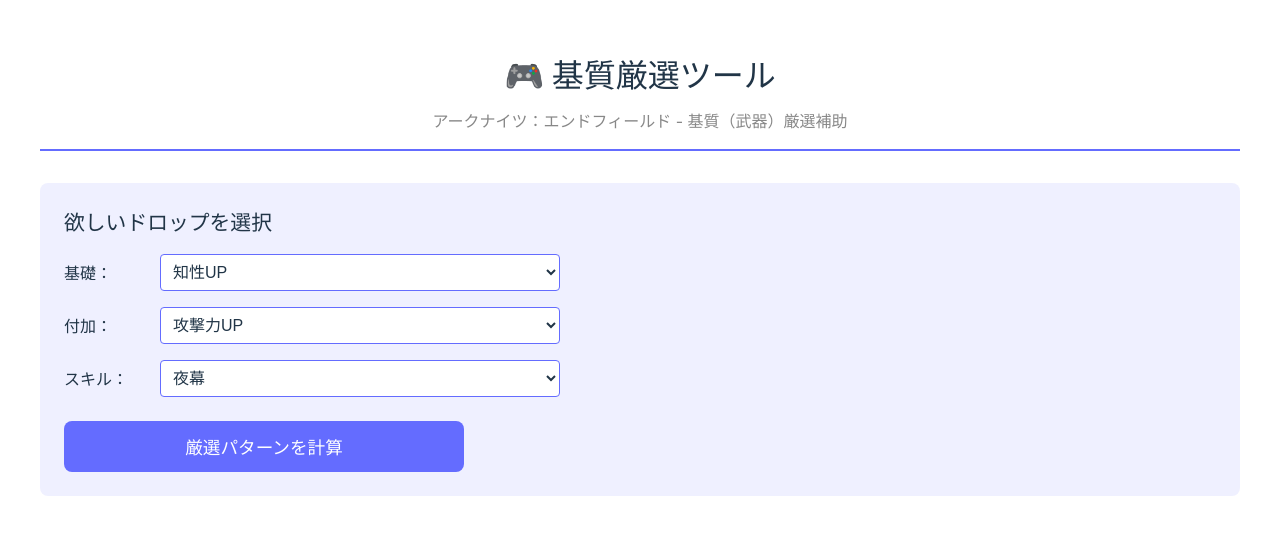
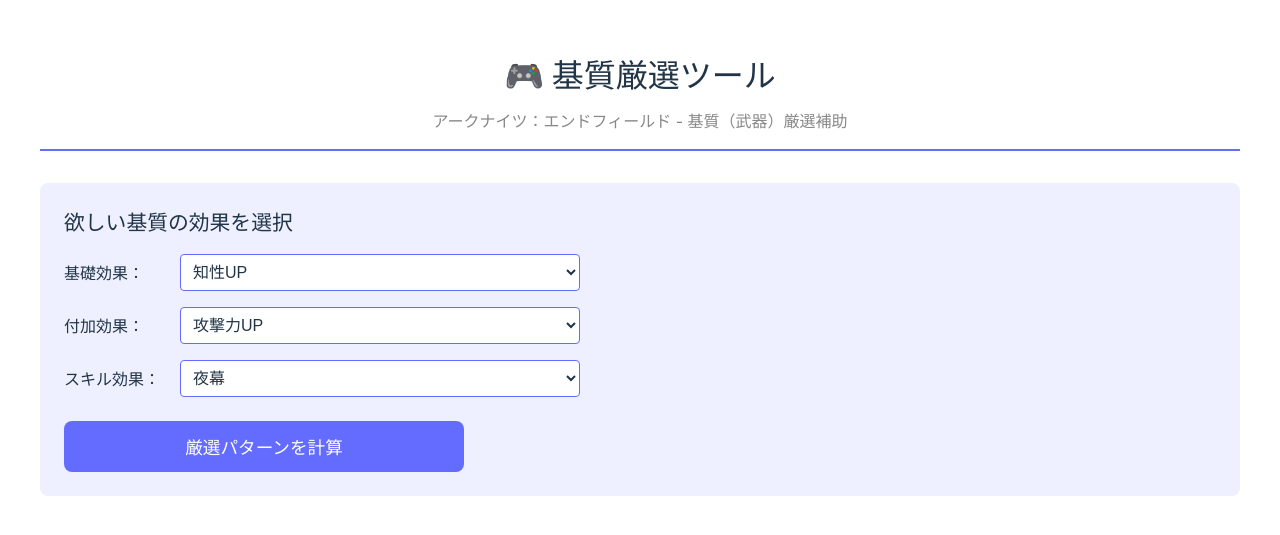
Before and after one commit to kotarou1192/kishitu-gensen, a Vue app: page / in a window 1280 px wide. Shown: the part 107-642 px from the top of the page. Built offline with nearby package versions, Linux system fonts and the light colour scheme.

Commit message:
細かい文言の修正

```diff
--- a/src/components/InputSection.vue
+++ b/src/components/InputSection.vue
@@ -21,10 +21,10 @@ const emit = defineEmits<Emits>();
 
 <template>
   <div class="input-section">
-    <h2>欲しいドロップを選択</h2>
+    <h2>欲しい基質の効果を選択</h2>
     <div class="selectors">
       <div class="selector-group">
-        <label for="base">基礎：</label>
+        <label for="base">基礎効果：</label>
         <select
           id="base"
           :value="selectedBase"
@@ -37,7 +37,7 @@ const emit = defineEmits<Emits>();
       </div>
 
       <div class="selector-group">
-        <label for="additional">付加：</label>
+        <label for="additional">付加効果：</label>
         <select
           id="additional"
           :value="selectedAdditional"
@@ -50,7 +50,7 @@ const emit = defineEmits<Emits>();
       </div>
 
       <div class="selector-group">
-        <label for="skill">スキル：</label>
+        <label for="skill">スキル効果：</label>
         <select
           id="skill"
           :value="selectedSkill"
@@ -95,7 +95,8 @@ const emit = defineEmits<Emits>();
 
 .selector-group label {
   font-weight: 600;
-  min-width: 80px;
+  width: 100px;
+  flex-shrink: 0;
 }
 
 .selector-group select {
--- a/src/components/PatternGroup.vue
+++ b/src/components/PatternGroup.vue
@@ -28,19 +28,19 @@ const weaponCountText = computed(() => {
     <div class="pattern-details">
       <div class="base-choices">
         <div v-if="group.requiredBaseChoices.length > 0" class="required-choices">
-          <strong>基礎（必須選択）:</strong>
+          <strong>基礎効果（必須選択）:</strong>
           <p class="required-list">{{ group.requiredBaseChoices.join(', ') }}</p>
         </div>
       </div>
 
       <div class="lock-info">
         <div v-if="group.mode === '付加固定'">
-          <p><strong>付加（固定）:</strong> {{ group.lockedAdditional }}</p>
-          <p><strong>スキル（ランダム）:</strong> エリアプールから（欲しい: {{ wantedSkill }}）</p>
+          <p><strong>付加効果（固定）:</strong> {{ group.lockedAdditional }}</p>
+          <p><strong>スキル効果（ランダム）:</strong> 希望した効果: {{ wantedSkill }}</p>
         </div>
         <div v-else>
-          <p><strong>スキル（固定）:</strong> {{ group.lockedSkill }}</p>
-          <p><strong>付加（ランダム）:</strong> エリアプールから（欲しい: {{ wantedAdditional }}）</p>
+          <p><strong>スキル効果（固定）:</strong> {{ group.lockedSkill }}</p>
+          <p><strong>付加効果（ランダム）:</strong> 希望した効果: {{ wantedAdditional }}</p>
         </div>
       </div>
 
--- a/src/components/ResultsSection.vue
+++ b/src/components/ResultsSection.vue
@@ -12,11 +12,11 @@ defineProps<Props>();
 <template>
   <div class="results-section">
     <div class="selected-info">
-      <h3>選択されたドロップ</h3>
+      <h3>選択された基質効果</h3>
       <ul>
-        <li><strong>基礎：</strong>{{ result.wanted.base }}</li>
-        <li><strong>付加：</strong>{{ result.wanted.additional }}</li>
-        <li><strong>スキル：</strong>{{ result.wanted.skill }}</li>
+        <li><strong>基礎効果：</strong>{{ result.wanted.base }}</li>
+        <li><strong>付加効果：</strong>{{ result.wanted.additional }}</li>
+        <li><strong>スキル効果：</strong>{{ result.wanted.skill }}</li>
       </ul>
     </div>
 
```
